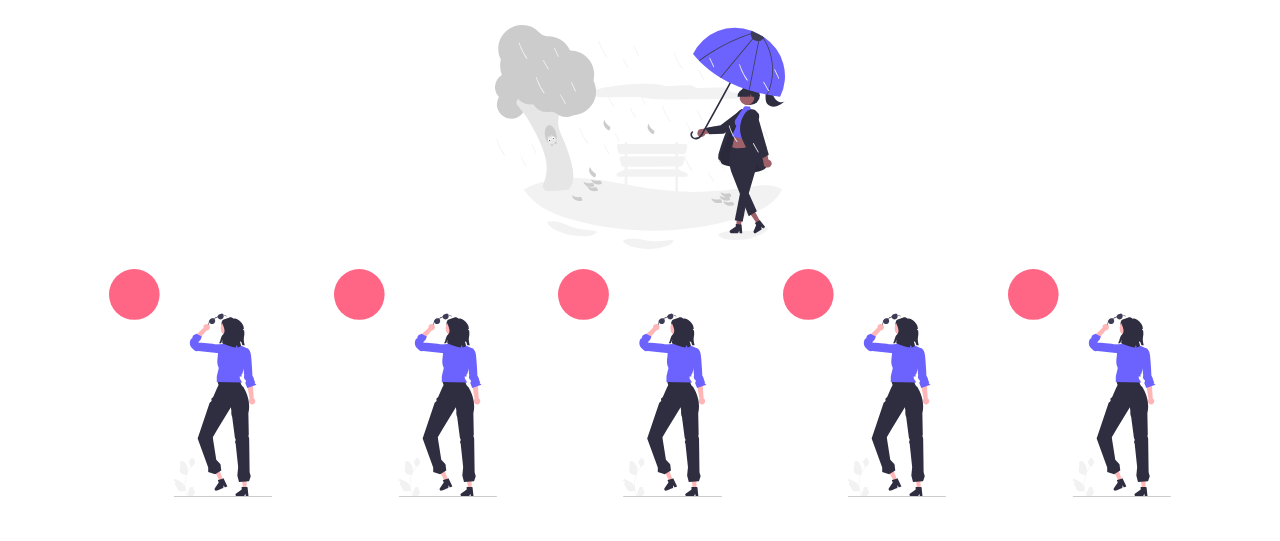
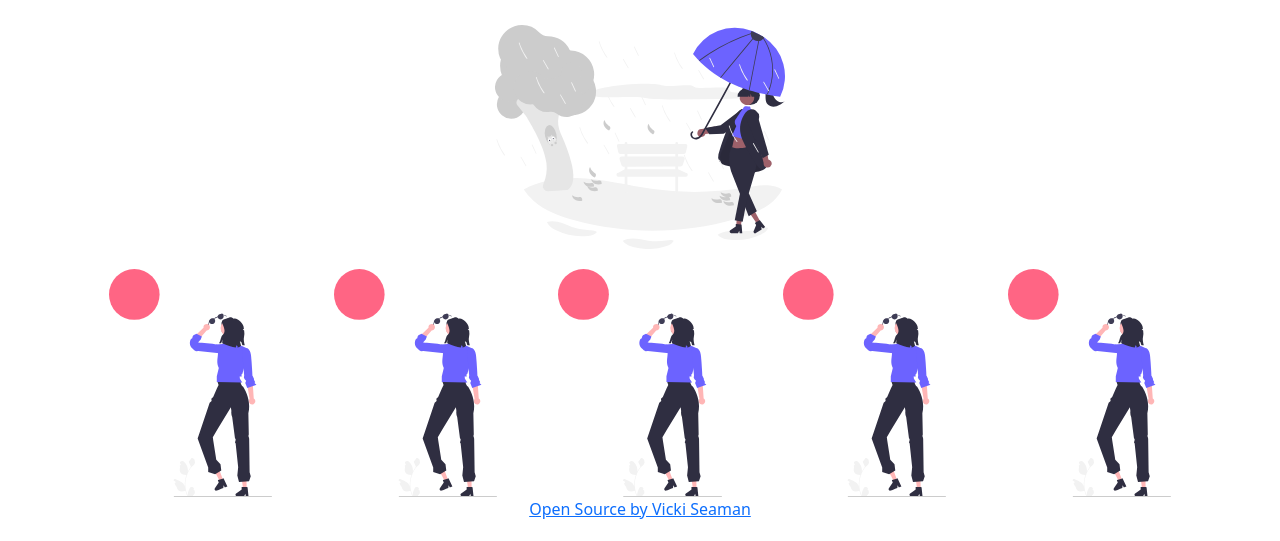
Before and after one commit to VSeaman8/Weather, a plain HTML site: page index.html in a window 1280 px wide. Shown: the part 289-830 px from the top of the page. Before the commit the page ends 806 px from the top, so only its background shows below. Drawn offline with nearby package versions, Linux system fonts and the light colour scheme.

Commit message:
updated page with link to source file

```diff
--- a/index.html
+++ b/index.html
@@ -50,7 +50,8 @@
         <img src="Images/undraw_sunlight_re_0usx.svg" class="col-2" />
         <img src="Images/undraw_sunlight_re_0usx.svg" class="col-2" />
       </div>
-    </div>
+      <a href = “https://github.com/VSeaman8/Weather“> Open Source by Vicki Seaman</a>
+        </div>
     <script src="index.js" ;></script>
   </body>
 </html>
```
